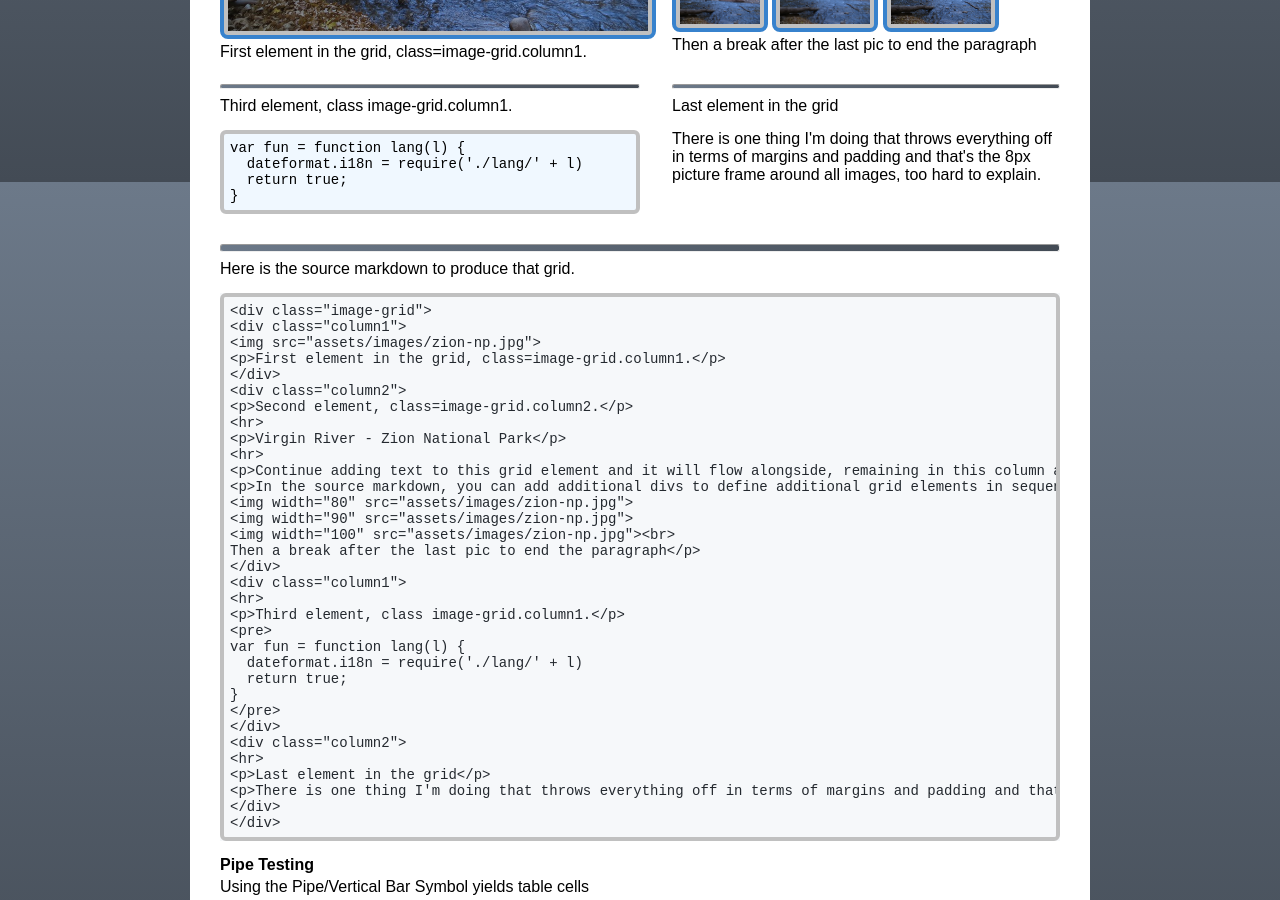
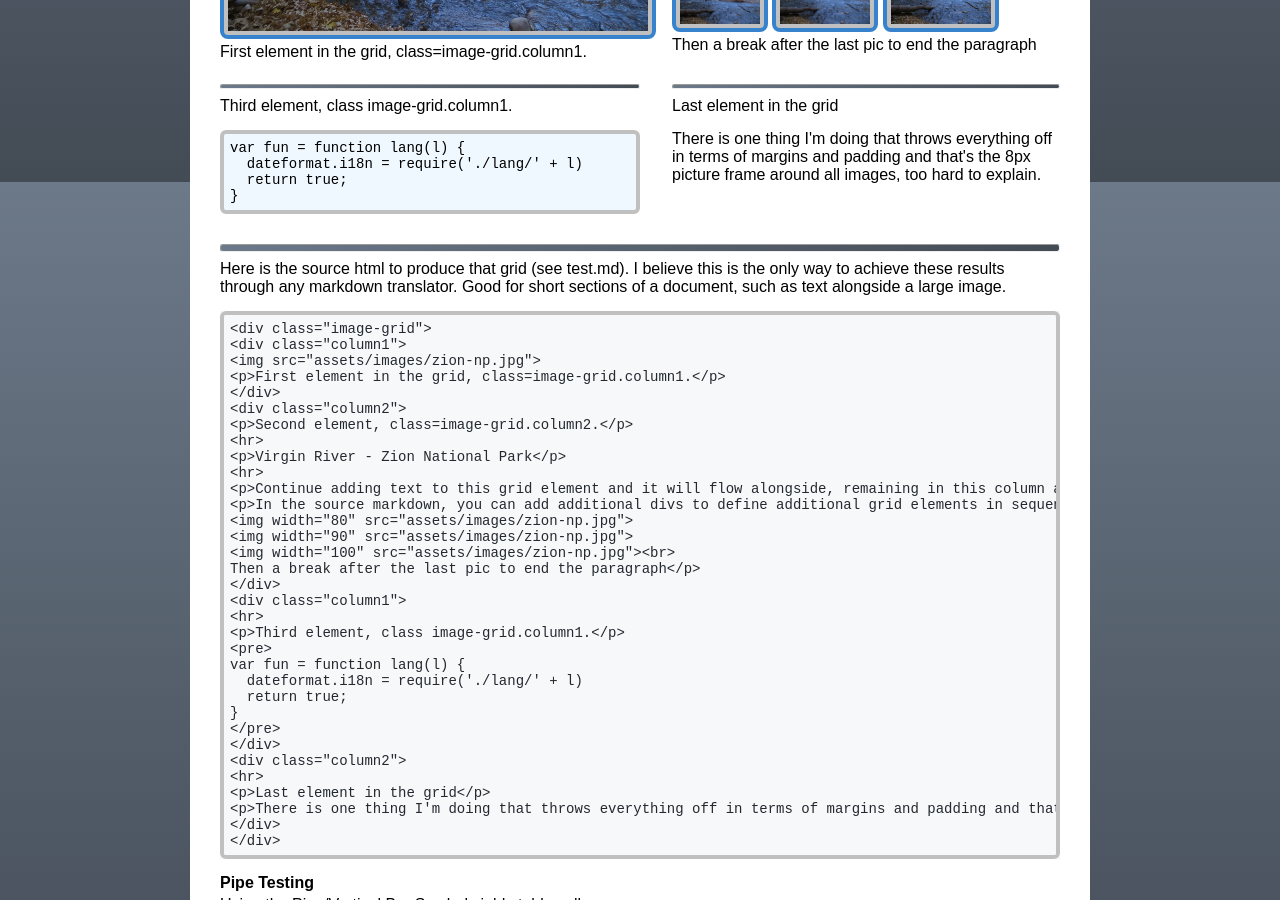
Before and after one commit to TR-Systems/modernist, a Jekyll site: the page built from test.md, in a window 1280 px wide and 900 px high, scrolled down 718 px. Built offline with Jekyll 4.4.1, drawn with Linux system fonts in a browser that asks for light colours; our own code applies the rules of GitHub Pages for plain Markdown files.

Commit message:
Update test.md

````diff
--- a/test.md
+++ b/test.md
@@ -45,7 +45,7 @@ var fun = function lang(l) {
 
 ---
 
-Here is the source markdown to produce that grid.
+Here is the source html to produce that grid (see test.md). I believe this is the only way to achieve these results through any markdown translator. Good for short sections of a document, such as text alongside a large image.
 
 ```
 <div class="image-grid">
````
